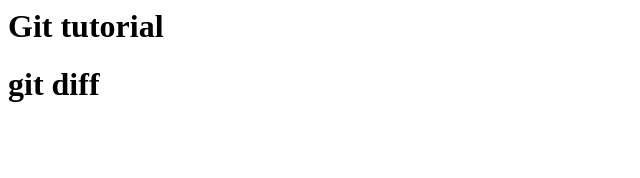
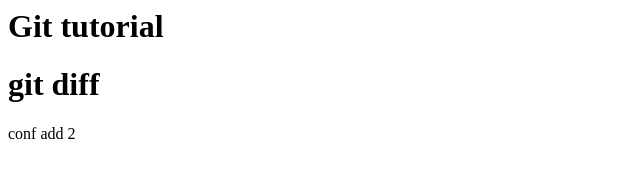
Before and after one commit to kutako/git_tutrial, a plain HTML site: page index.html in a window 1280 px wide. Shown: the full height of the page, 0-640 px from the left. Drawn offline with Linux system fonts and the light colour scheme.

Commit message:
conf add feature

```diff
--- a/index.html
+++ b/index.html
@@ -1,2 +1,3 @@
 <h1>Git tutorial </h1>
 <h1>git diff </h1>
+<p> conf add 2 </p>
```
